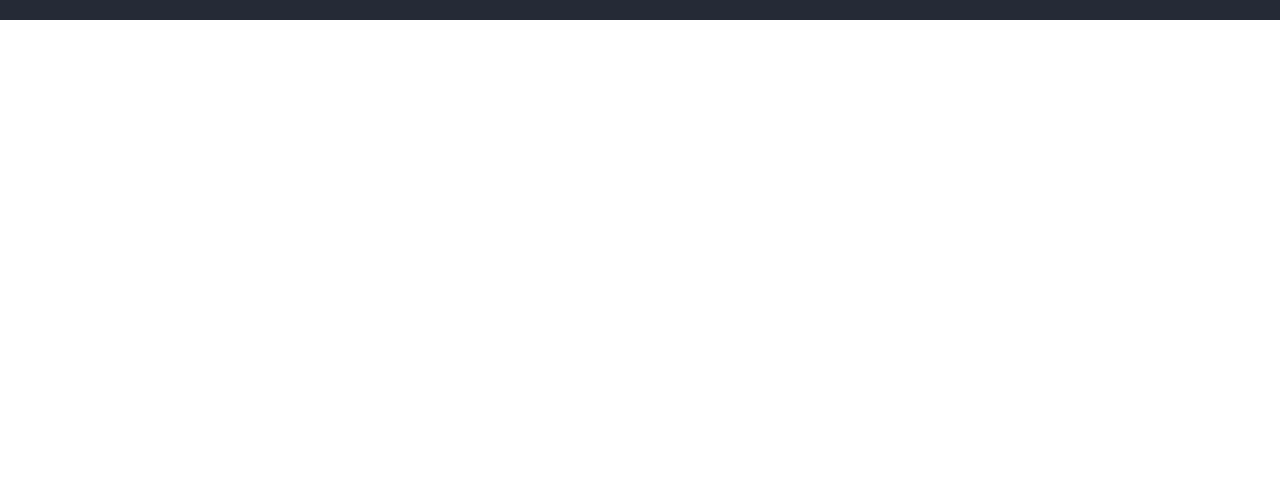
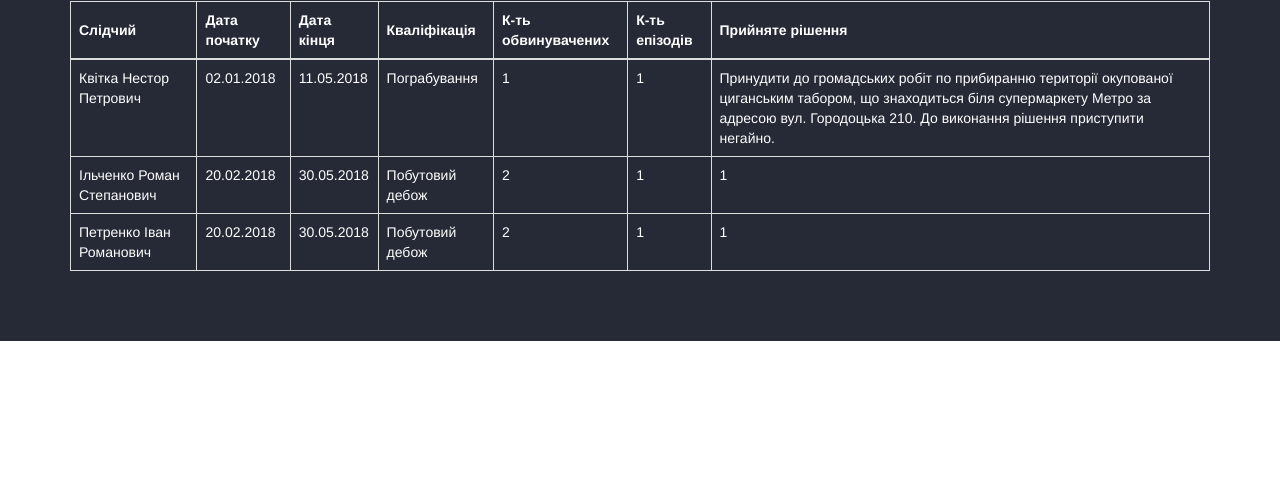
Before and after one commit to Nomaddis/BDAspidov, a website: page pug/index.pug in a window 1280 px wide. Shown: the part 315-800 px from the top of the page. Drawn offline with nearby package versions, Linux system fonts and the light colour scheme; files that its build step writes are made by us from their sources; files whose address does not match are found by name.

Commit message:
add table

```diff
--- a/less/main.less
+++ b/less/main.less
@@ -27,3 +27,18 @@ main {
     font-size: 14px;
   }
 }
+
+.case-prev {
+  color: #ffffff;
+}
+.table-head {
+  th {
+    vertical-align: middle !important;
+  }
+}
+.table {
+
+  tr:hover {
+    background-color: #439c92;
+  }
+}
--- a/pug/index.pug
+++ b/pug/index.pug
@@ -9,7 +9,7 @@ html(lang="ru-RU")
         link(rel='stylesheet', href='https://cdnjs.cloudflare.com/ajax/libs/bootstrap-select/1.12.4/css/bootstrap-select.min.css')
         link(href="css/all.css" rel="stylesheet")
         meta(charset="utf-8")
-        title mini start template
+        title Criminal DB
     body
         include modules/header
         include modules/main
@@ -17,4 +17,4 @@ html(lang="ru-RU")
         script(src="https://ajax.googleapis.com/ajax/libs/jquery/1.12.4/jquery.min.js")
         script(src='https://maxcdn.bootstrapcdn.com/bootstrap/3.3.7/js/bootstrap.min.js', integrity='sha384-Tc5IQib027qvyjSMfHjOMaLkfuWVxZxUPnCJA7l2mCWNIpG9mGCD8wGNIcPD7Txa', crossorigin='anonymous')
         script(src="js/bootstrap-select.min.js")
-        script(src="js/babel/main.js")
+        script(src="js/main.js")
--- a/pug/modules/main.pug
+++ b/pug/modules/main.pug
@@ -4,7 +4,7 @@ main
             h1 Тут ви можете переглянути кримінальні справи
         .filters
             .filters__title.title
-                h2 Виберіть критерії пошуку кримінальної справи:
+                //h2 Виберіть критерії пошуку кримінальної справи:
             .filters__buttons
                 .filter
                     .filter__title
@@ -73,3 +73,42 @@ main
                             option Капітан
                             option Майор
                             option Підполковник
+        .case-prev
+            .case-prev__title
+                h2 Кримінальні справи
+            .case-prev__table
+                table.table.table-bordered
+                    thead
+                        tr.table-head
+                            th Слідчий
+                            th Дата початку
+                            th Дата кінця
+                            th Кваліфікація
+                            th К-ть обвинувачених
+                            th К-ть епізодів
+                            th Прийняте рішення
+                    tbody
+                        tr
+                            td Квітка Нестор Петрович
+                            td 02.01.2018
+                            td 11.05.2018
+                            td Пограбування
+                            td 1
+                            td 1
+                            td Принудити до громадських робіт по прибиранню території окупованої циганським табором, що знаходиться біля супермаркету Метро за адресою вул. Городоцька 210. До виконання рішення приступити негайно.
+                        tr
+                            td Ільченко Роман Степанович
+                            td 20.02.2018
+                            td 30.05.2018
+                            td Побутовий дебож
+                            td 2
+                            td 1
+                            td 1
+                        tr
+                            td Петренко Іван Романович
+                            td 20.02.2018
+                            td 30.05.2018
+                            td Побутовий дебож
+                            td 2
+                            td 1
+                            td 1
```
Also changed, not shown: gulpfile.js (+7 -4 lines), web/css/all.css, web/index.html.
